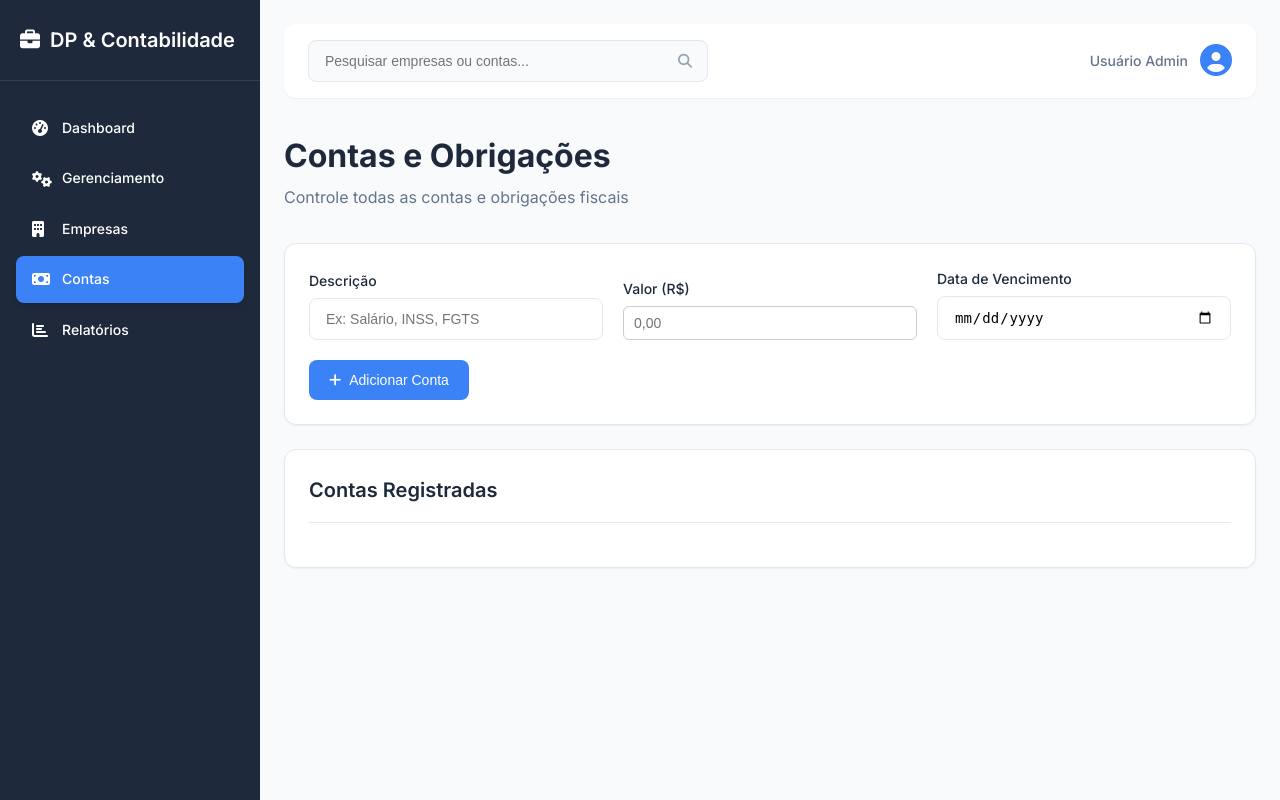
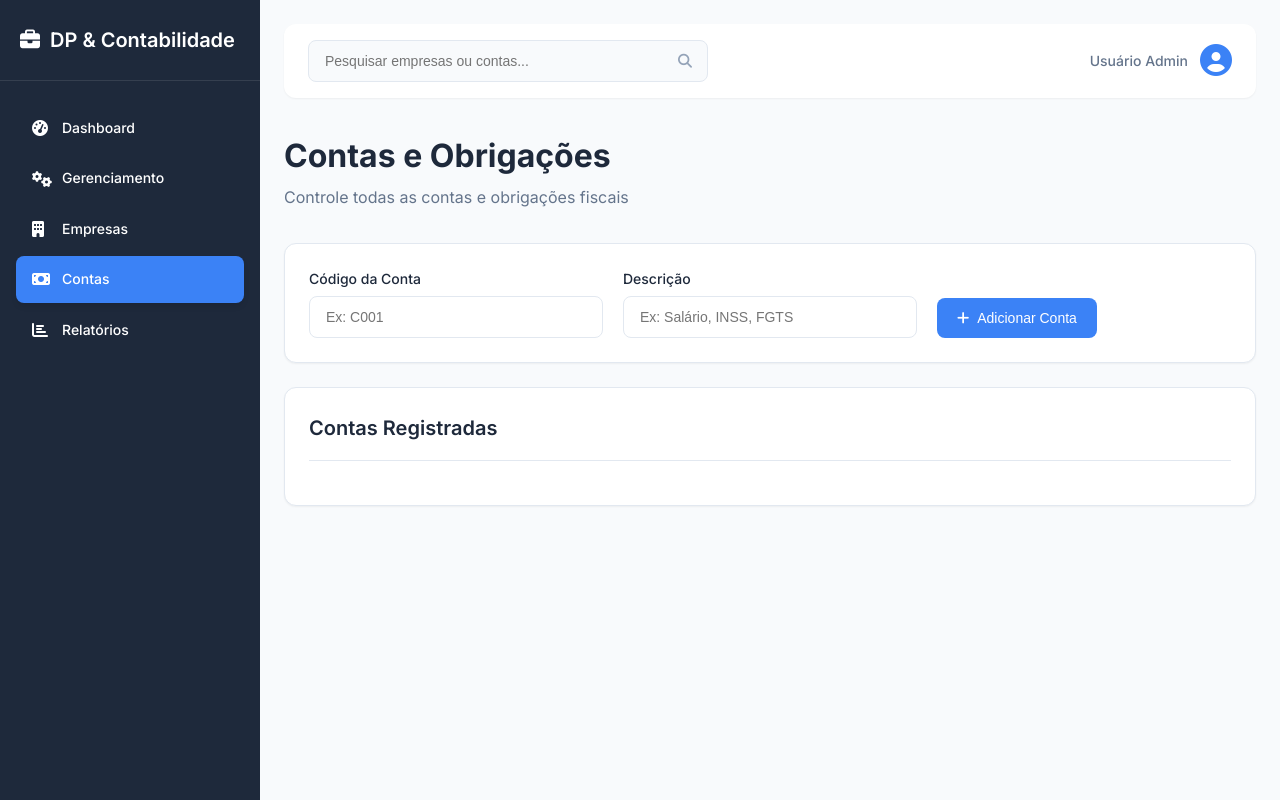
Before and after one commit to GabigolDEVPY/Gestao-DP-contabil, a Flask app: page /contas in a window 1280 px wide. Run offline with Flask 3, Linux system fonts and the light colour scheme.

Commit message:
add files

```diff
--- a/templates/contas.html
+++ b/templates/contas.html
@@ -10,16 +10,12 @@
     <div class="content-card">
       <form id="contaForm" class="form-grid">
         <div class="form-group">
+          <label for="contaCodigo">Código da Conta</label>
+          <input type="text" id="contaCodigo" placeholder="Ex: C001" required>
+        </div>
+        <div class="form-group">
           <label for="contaDesc">Descrição</label>
           <input type="text" id="contaDesc" placeholder="Ex: Salário, INSS, FGTS" required>
-        </div>
-        <div class="form-group">
-          <label for="contaValor">Valor (R$)</label>
-          <input type="number" id="contaValor" step="0.01" min="0" placeholder="0,00" required>
-        </div>
-        <div class="form-group">
-          <label for="contaData">Data de Vencimento</label>
-          <input type="date" id="contaData" required>
         </div>
         <div class="form-actions">
           <button type="submit" class="btn btn-primary">
```
